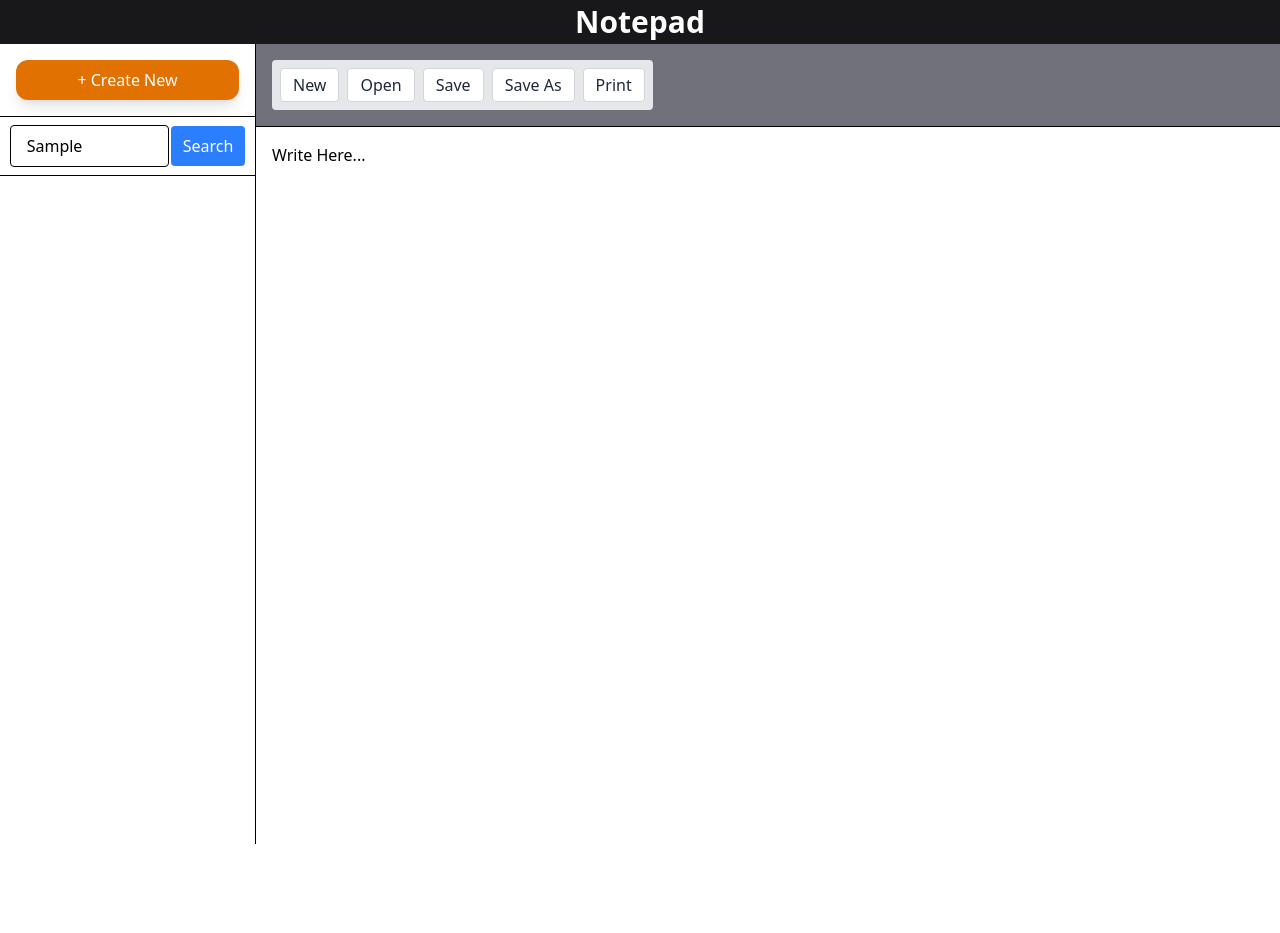
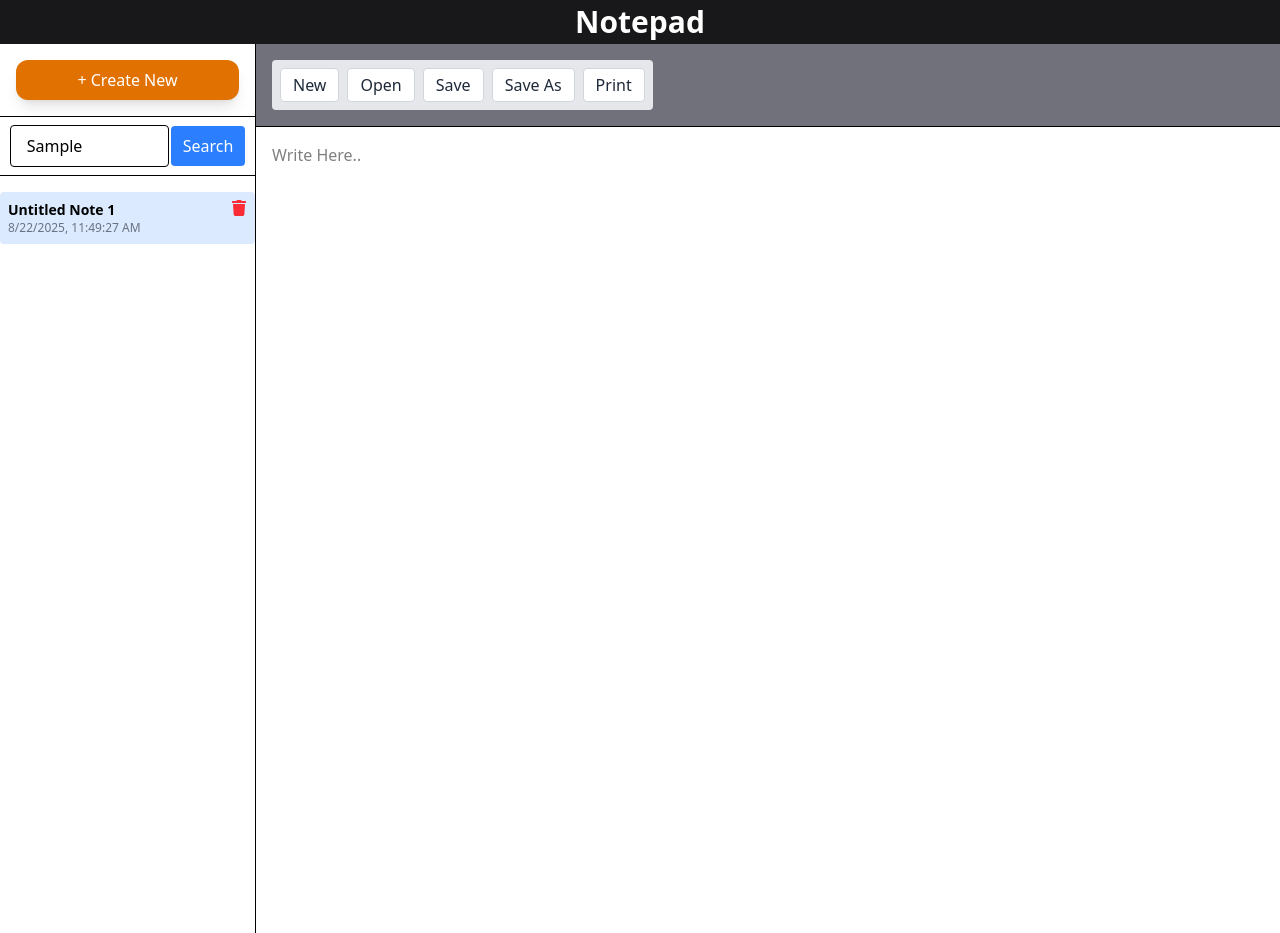
Before and after one commit to AnindayMondal/Notepad-Using-React, a React (Vite) app: page / in a window 1280 px wide. Both pictures are taken after typing "Sample" into the empty fields and a click on the button "+ Create New". Before the commit the page ends 844 px from the top, so only its background shows below. Built offline with nearby package versions, Linux system fonts and the light colour scheme.

Commit message:
Adding some funtionality

```diff
--- a/package.json
+++ b/package.json
@@ -14,6 +14,7 @@
     "node": "^24.6.0",
     "react": "^19.1.1",
     "react-dom": "^19.1.1",
+    "react-icons": "^5.5.0",
     "tailwindcss": "^4.1.12"
   },
   "devDependencies": {
--- a/src/App.jsx
+++ b/src/App.jsx
@@ -1,26 +1,109 @@
-import React from "react";
+import React, { useState, useEffect } from "react";
 import CreateButton from "./components/Create-new-button";
 import SearchBar from "./components/Search-bar";
-import Dropdown from "./components/Dropdown";
+import FileMenu from "./components/FileMenu";
+import NoteCard from "./components/NoteCard";
 
 const App = () => {
+  const [notes, setNotes] = useState(() => {
+    const savedNotes = localStorage.getItem("notepad-notes");
+    return savedNotes ? JSON.parse(savedNotes) : [];
+  });
+
+  const [selectedNoteId, setSelectedNoteId] = useState(null);
+  const [noteContent, setNoteContent] = useState("");
+
+  // Sync with localStorage
+  useEffect(() => {
+    localStorage.setItem("notepad-notes", JSON.stringify(notes));
+  }, [notes]);
+
+  // Create note
+  const handleCreateNewNote = () => {
+    const timestamp = new Date().toLocaleString();
+    const newNote = {
+      id: Date.now(),
+      title: `Untitled Note ${notes.length + 1}`,
+      timestamp,
+      content: "",
+    };
+    setNotes([...notes, newNote]);
+    setSelectedNoteId(newNote.id);
+    setNoteContent("");
+  };
+
+  // Select note
+  const handleSelectNote = (id) => {
+    const note = notes.find((n) => n.id === id);
+    setSelectedNoteId(id);
+    setNoteContent(note.content || "");
+  };
+
+  // Save content
+  const handleSaveNote = () => {
+    if (selectedNoteId === null) {
+      alert("No note selected!");
+      return;
+    }
+
+    const updatedNotes = notes.map((note) =>
+      note.id === selectedNoteId ? { ...note, content: noteContent } : note
+    );
+
+    setNotes(updatedNotes);
+    alert("Note saved!");
+  };
+
+  // Delete note
+  const handleDeleteNote = (idToDelete) => {
+    const updatedNotes = notes.filter((note) => note.id !== idToDelete);
+    setNotes(updatedNotes);
+
+    if (selectedNoteId === idToDelete) {
+      setSelectedNoteId(null);
+      setNoteContent("");
+    }
+  };
+
+  // Print
+  const handlePrint = () => {
+    const printWindow = window.open("", "_blank", "width=600,height=600");
+    printWindow.document.write(`
+      <html>
+        <head>
+          <title>Print</title>
+          <style>
+            body { font-family: monospace; white-space: pre-wrap; padding: 20px; }
+          </style>
+        </head>
+        <body>
+          ${noteContent.replace(/\n/g, "<br/>")}
+        </body>
+      </html>
+    `);
+    printWindow.document.close();
+    printWindow.focus();
+    printWindow.print();
+    printWindow.close();
+  };
+  // File menu handler
   const handleFileAction = (action) => {
     console.log("File action selected:", action);
     switch (action) {
       case "new":
-        // handle New logic
+        handleCreateNewNote();
         break;
       case "open":
         // handle Open logic
         break;
       case "save":
-        // handle Save logic
+        handleSaveNote();
         break;
       case "saveAs":
         // handle Save As logic
         break;
       case "print":
-        // handle Print logic (e.g., window.print())
+        handlePrint();
         break;
       default:
         break;
@@ -36,17 +119,45 @@ const App = () => {
 
       {/* Main Layout */}
       <div className="grid grid-cols-5 h-screen">
-        <div className="col-span-1 border-r border-solid">
-          <CreateButton />
+        {/* Sidebar */}
+        <div className="col-span-1 border-r border-solid overflow-y-auto">
+          <CreateButton onCreate={handleCreateNewNote} />
           <SearchBar />
+
+          <div className="mt-4">
+            {notes.map((note) => (
+              <div
+                key={note.id}
+                className={`relative cursor-pointer p-2 rounded ${
+                  selectedNoteId === note.id
+                    ? "bg-blue-100"
+                    : "hover:bg-gray-100"
+                }`}
+              >
+                <NoteCard
+                  title={note.title}
+                  timestamp={note.timestamp}
+                  onClick={() => handleSelectNote(note.id)}
+                  onDelete={() => handleDeleteNote(note.id)}
+                />
+              </div>
+            ))}
+          </div>
         </div>
 
+        {/* Editor Area */}
         <div className="col-span-4">
           <div className="flex flex-row gap-4 bg-zinc-500 p-4 border-b border-solid">
-            <Dropdown onAction={handleFileAction} />
+            <FileMenu onAction={handleFileAction} />
           </div>
           <div>
-          <textarea name="" id="" placeholder="Write Here.." className="resize-none w-full p-4">Write Here...</textarea>
+            <textarea
+              id="printable-textarea"
+              placeholder="Write Here.."
+              className="resize-none h-screen w-full p-4"
+              value={noteContent}
+              onChange={(e) => setNoteContent(e.target.value)}
+            ></textarea>
           </div>
         </div>
       </div>
--- a/src/components/Create-new-button.jsx
+++ b/src/components/Create-new-button.jsx
@@ -1,9 +1,11 @@
 import React from 'react';
 
-const CreateButton = () => {
+const CreateButton = ({onCreate}) => {
   return (
     <div className="flex items-center p-4 justify-center border-b border-solid">
-      <button className="outline-none w-full px-2 py-2 rounded-xl text-white shadow-lg bg-amber-600 hover:bg-amber-700 transition">
+      <button
+      onClick={onCreate}
+      className="outline-none w-full px-2 py-2 rounded-xl text-white shadow-lg bg-amber-600 hover:bg-amber-700 transition">
         + Create New
       </button>
     </div>
--- /dev/null
+++ b/src/components/NoteCard.jsx
@@ -0,0 +1,25 @@
+import React from "react";
+import { FaTrash } from "react-icons/fa";
+
+const NoteCard = ({ title, timestamp, onClick, onDelete }) => {
+  return (
+    <div className="flex justify-between items-start gap-2" onClick={onClick}>
+      <div className="flex-1">
+        <h3 className="font-semibold text-sm truncate">{title}</h3>
+        <p className="text-xs text-gray-500">{timestamp}</p>
+      </div>
+      <button
+        className="text-red-500 hover:text-red-700"
+        onClick={(e) => {
+          e.stopPropagation(); // prevent note click from firing
+          onDelete();
+        }}
+        title="Delete Note"
+      >
+        <FaTrash />
+      </button>
+    </div>
+  );
+};
+
+export default NoteCard;
```
Also changed, not shown: src/components/FileMenu.jsx (renamed from src/components/Dropdown.jsx), 1 other file (tests, documents, lock files or other folders).
